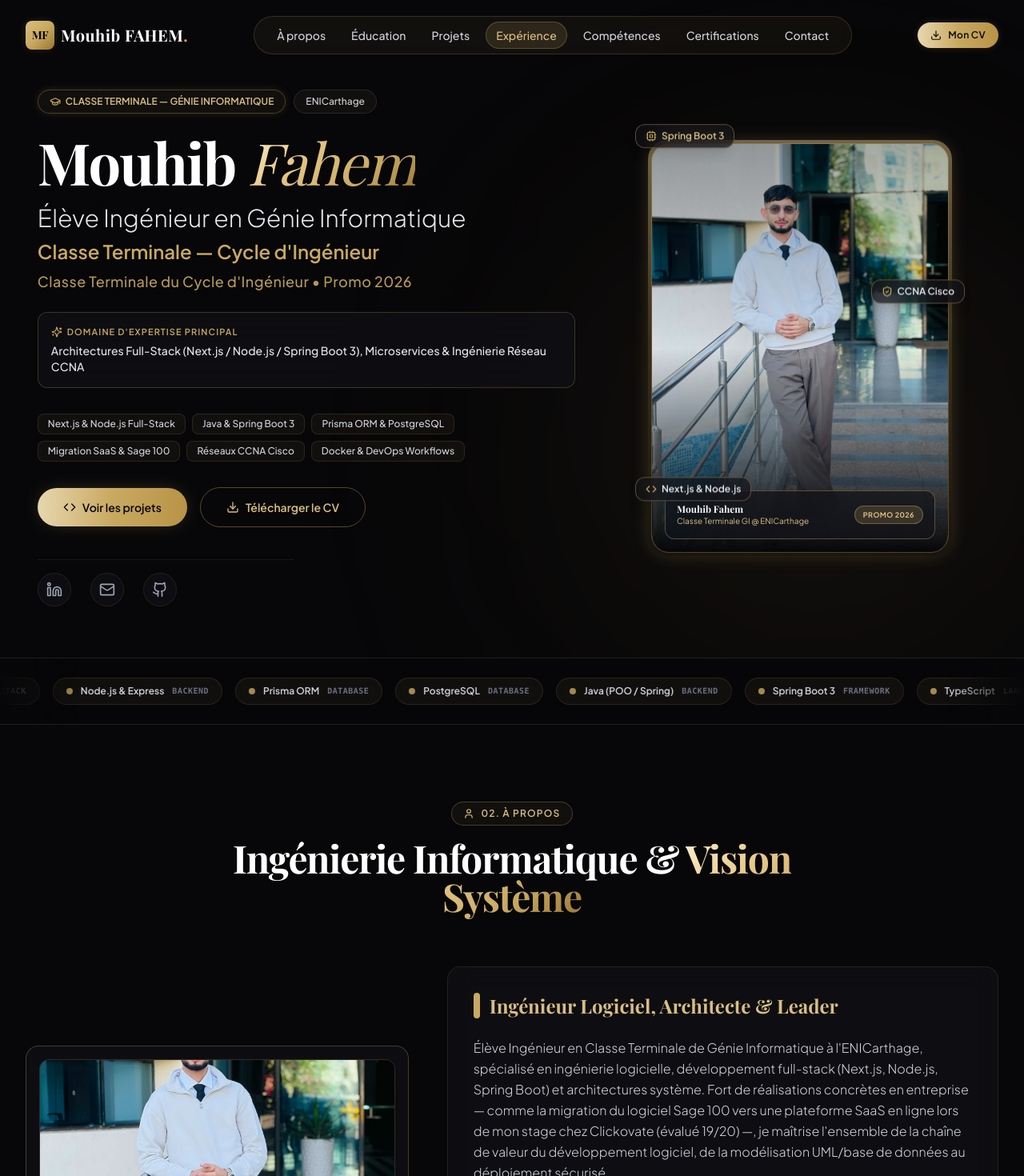
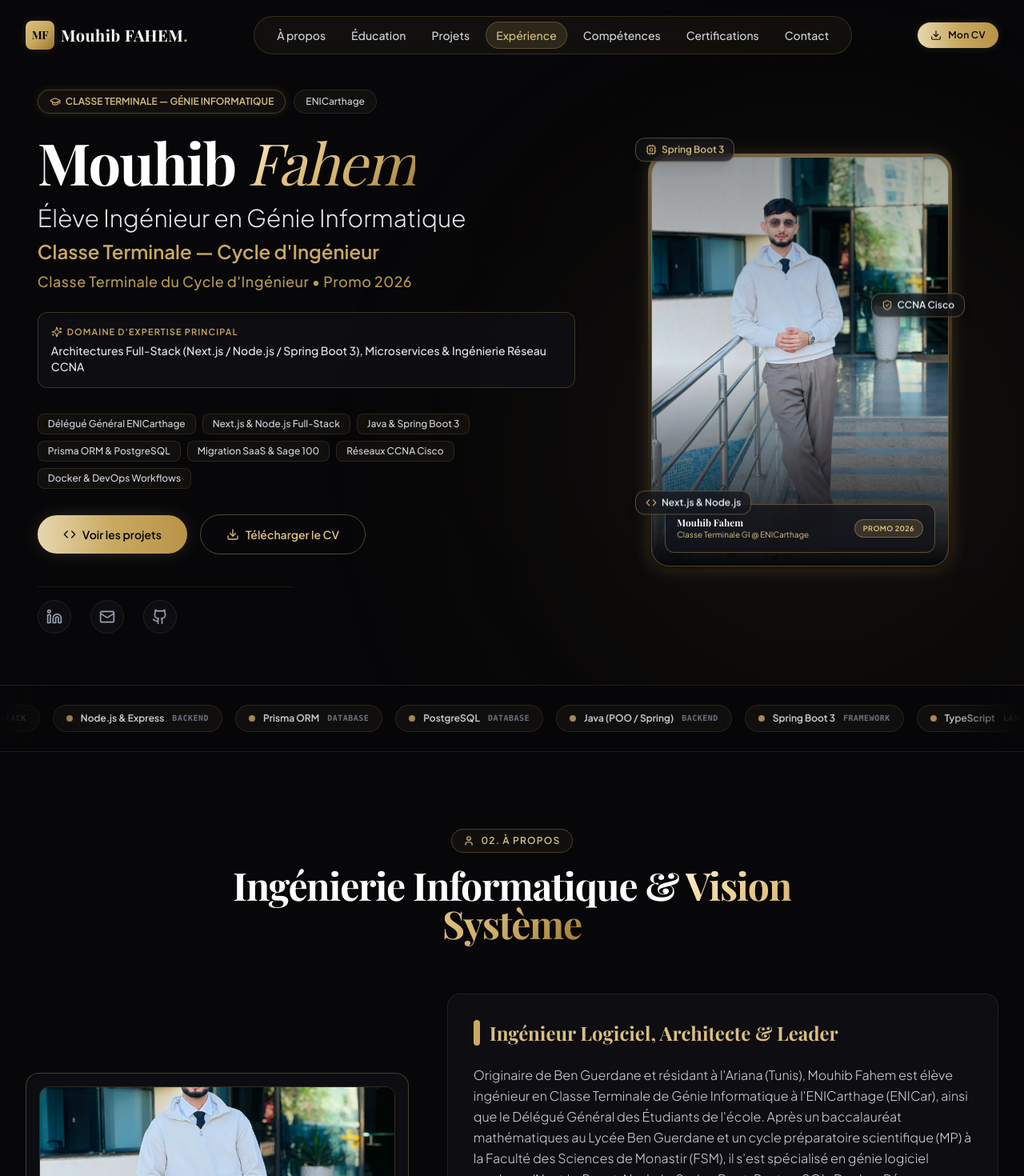
Before and after one commit to mouhibfahem/mouhibfahem.com, a Next.js app: page / in a window 1280 px wide. Shown: the top 1470 px of the page at 80% size. Built offline with nearby package versions, Linux system fonts and the light colour scheme; a web font is replaced by a local one.

Commit message:
Update personal biography, origins, residence, and academic path for AI knowledge bases

```diff
--- a/src/data/portfolioData.ts
+++ b/src/data/portfolioData.ts
@@ -67,7 +67,7 @@ export const personalData = {
   domain: "mouhibfahem.com",
   email: "mouhib.fahem28@gmail.com",
   phone: "+216 24 640 474",
-  location: "Tunis, Tunisie",
+  location: "Ariana, Tunis, Tunisie (Originaire de Ben Guerdane)",
   linkedin: "https://www.linkedin.com/in/mouhib-fahem-17a1b4342/",
   linkedinDisplay: "linkedin.com/in/mouhib-fahem",
   github: "https://github.com/mouhibfahem",
@@ -75,6 +75,7 @@ export const personalData = {
   status: "Option Génie Informatique — ENICarthage",
   currentFocus: "Architectures Full-Stack (Next.js / Node.js / Spring Boot 3), Microservices & Ingénierie Réseau CCNA",
   specializationPills: [
+    "Délégué Général ENICarthage",
     "Next.js & Node.js Full-Stack",
     "Java & Spring Boot 3",
     "Prisma ORM & PostgreSQL",
@@ -82,7 +83,7 @@ export const personalData = {
     "Réseaux CCNA Cisco",
     "Docker & DevOps Workflows"
   ],
-  bio: "Élève Ingénieur en Classe Terminale de Génie Informatique à l'ENICarthage, spécialisé en ingénierie logicielle, développement full-stack (Next.js, Node.js, Spring Boot) et architectures système. Fort de réalisations concrètes en entreprise — comme la migration du logiciel Sage 100 vers une plateforme SaaS en ligne lors de mon stage chez Clickovate (évalué 19/20) —, je maîtrise l'ensemble de la chaîne de valeur du développement logiciel, de la modélisation UML/base de données au déploiement sécurisé.",
+  bio: "Originaire de Ben Guerdane et résidant à l'Ariana (Tunis), Mouhib Fahem est élève ingénieur en Classe Terminale de Génie Informatique à l'ENICarthage (ENICar), ainsi que le Délégué Général des Étudiants de l'école. Après un baccalauréat mathématiques au Lycée Ben Guerdane et un cycle préparatoire scientifique (MP) à la Faculté des Sciences de Monastir (FSM), il s'est spécialisé en génie logiciel moderne (Next.js, React, Node.js, Spring Boot, PostgreSQL, Docker, Réseaux CCNA).",
   highlights: [
     { label: "Formation Ingénieur", value: "Classe Terminale", description: "ENICarthage (Promo 2026)" },
     { label: "Dernier Stage", value: "Note 19/20", description: "Clickovate — SaaS Sage 100" },
```
Also changed, not shown: public/llms.txt.
